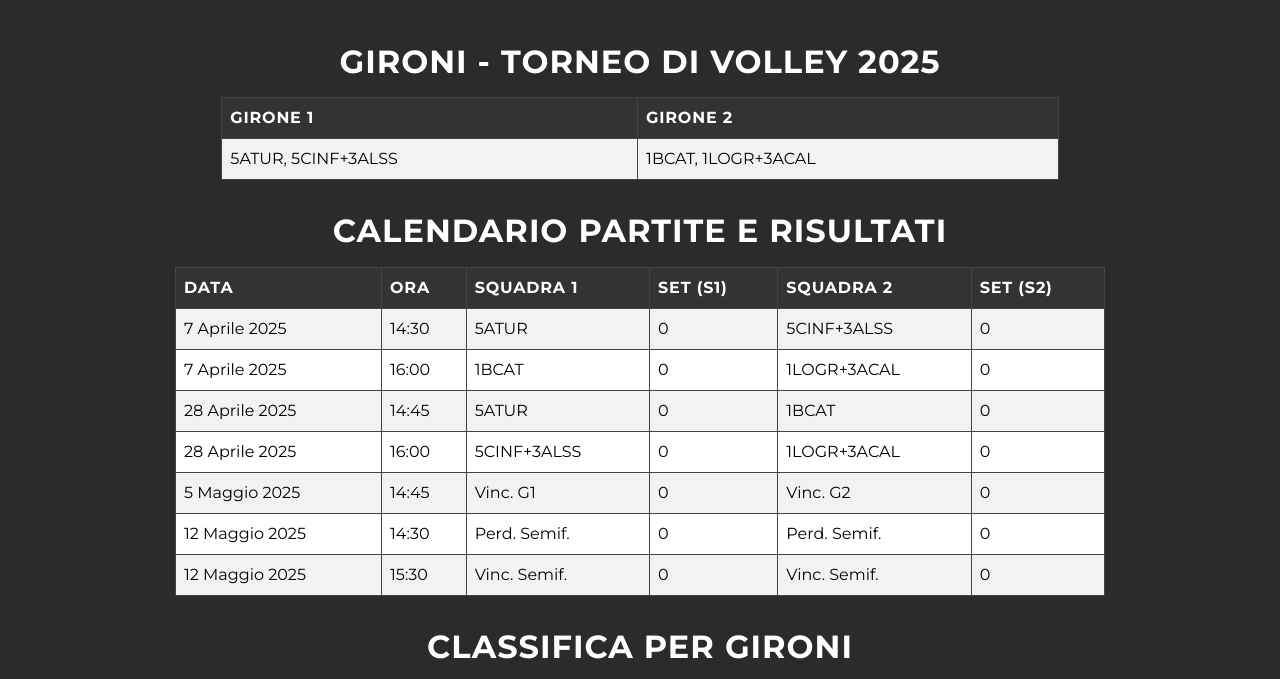
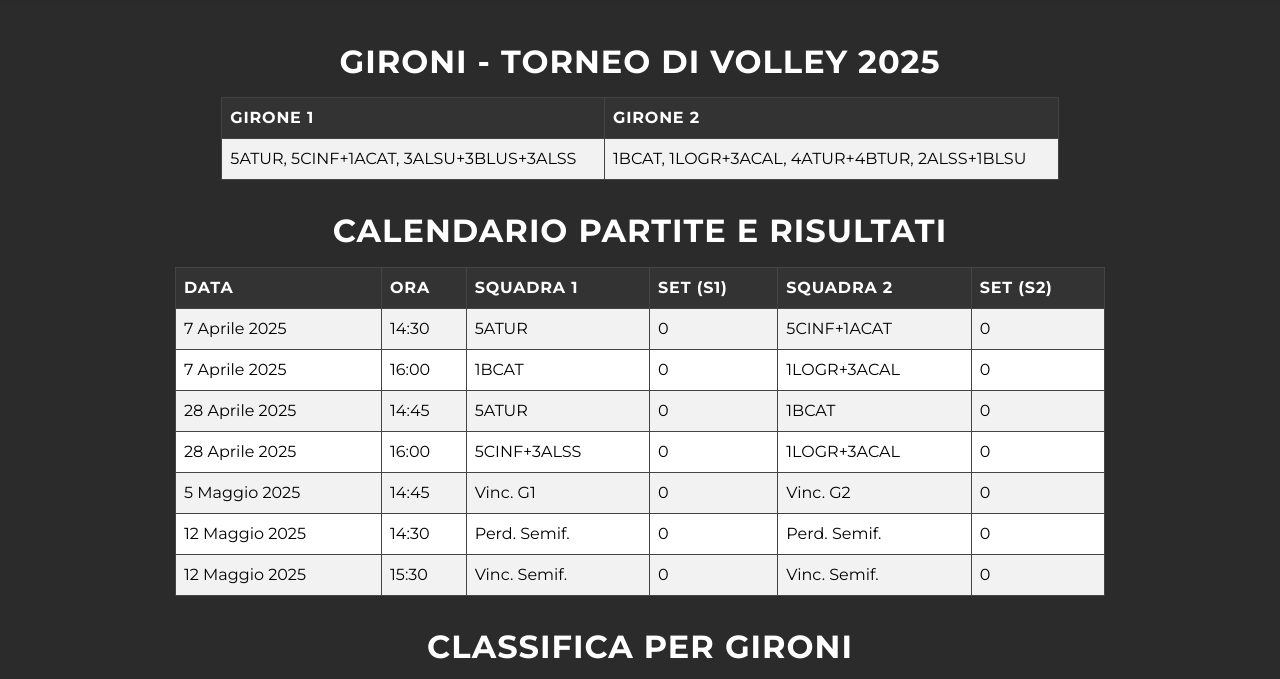
Before and after one commit to CONDUX-DEV/sitoWebTorneiSportiviFazziniMercantini, a plain HTML site: page pages/pallavolo.html in a window 1280 px wide. Shown: the part 85-764 px from the top of the page. Drawn offline with nearby package versions, Linux system fonts and the light colour scheme.

Commit message:
CORRECT SOME ERROR

```diff
--- a/pages/pallavolo.html
+++ b/pages/pallavolo.html
@@ -144,8 +144,8 @@
         </thead>
         <tbody>
           <tr>
-            <td>5ATUR, 5CINF+3ALSS</td>
-            <td>1BCAT, 1LOGR+3ACAL</td>
+            <td>5ATUR, 5CINF+1ACAT, 3ALSU+3BLUS+3ALSS</td>
+            <td>1BCAT, 1LOGR+3ACAL, 4ATUR+4BTUR, 2ALSS+1BLSU</td>
           </tr>
         </tbody>
       </table>
@@ -219,7 +219,7 @@
     */
     const matches = [
       // 1^ Giornata
-      { id: 0, data: '7 Aprile 2025', ora: '14:30', team1: '5ATUR', team2: '5CINF+3ALSS', score1: 0, score2: 0 },
+      { id: 0, data: '7 Aprile 2025', ora: '14:30', team1: '5ATUR', team2: '5CINF+1ACAT', score1: 0, score2: 0 },
       { id: 1, data: '7 Aprile 2025', ora: '16:00', team1: '1BCAT', team2: '1LOGR+3ACAL', score1: 0, score2: 0 },
       // 2^ Giornata
       { id: 2, data: '28 Aprile 2025', ora: '14:45', team1: '5ATUR', team2: '1BCAT', score1: 0, score2: 0 },
@@ -234,9 +234,12 @@
     // Mappatura squadre->girone
     const teamGroups = {
       '5ATUR': '1',
-      '5CINF+3ALSS': '1',
+      '5CINF+1ACAT': '1',
+      '3ALSU+3BLUS+3ALSS': '1',
       '1BCAT': '2',
       '1LOGR+3ACAL': '2',
+      '4ATUR+4BTUR': '2',
+      '2ALSS+1BLSU': '2',
       // Semifinali/finali => Extra
       'Vinc. G1': 'Extra',
       'Vinc. G2': 'Extra',
```
